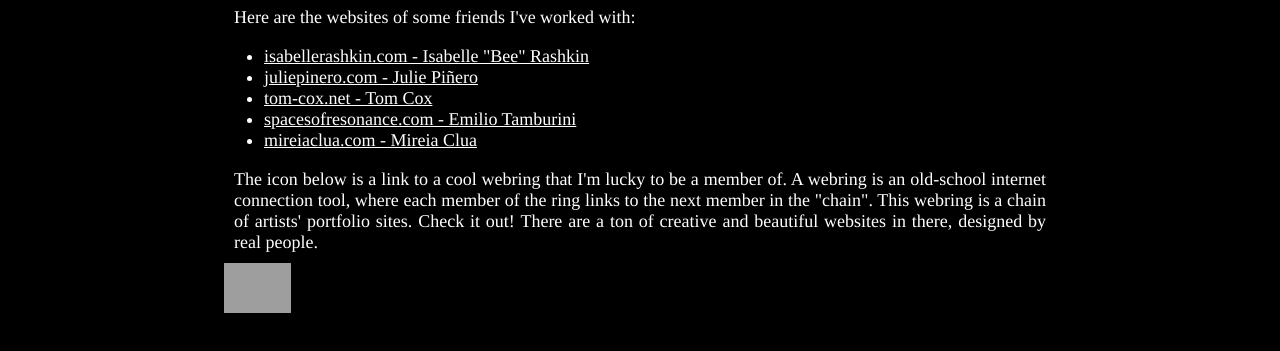
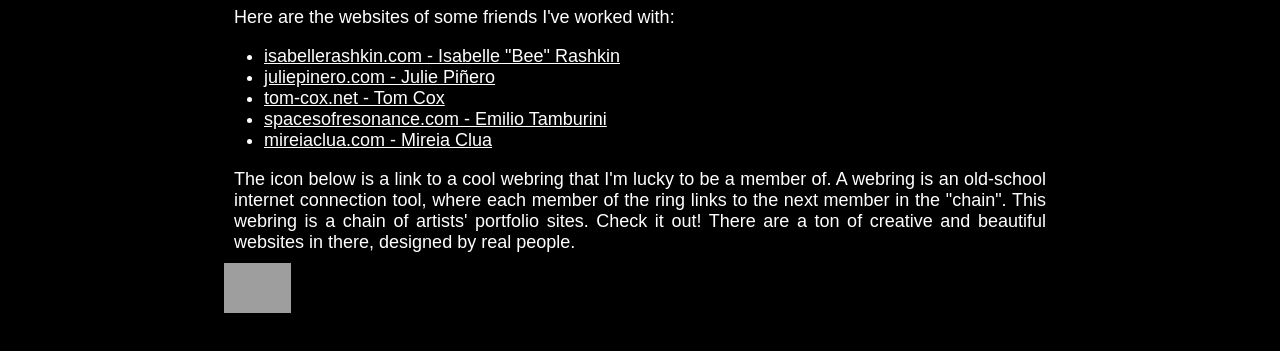
Before and after one commit to shmaller/shmaller.github.io, a plain HTML site: page friends/index.html in a window 1280 px wide. Shown: the part 95-446 px from the top of the page. Drawn offline with Linux system fonts and the light colour scheme; grey boxes are pictures that could not be loaded.

Commit message:
change friends to sans serif

```diff
--- a/friends/index.html
+++ b/friends/index.html
@@ -14,8 +14,7 @@
 		<link rel="stylesheet" media="screen and (max-width: 758px)" href="/css/mobile.css" />
 
         <style>
-            li{color: white}
-            p{color: white}
+            p, li{color: white; font-family: sans-serif;}
         </style>
 	</head>
     <body style="background-color: black;">
```
